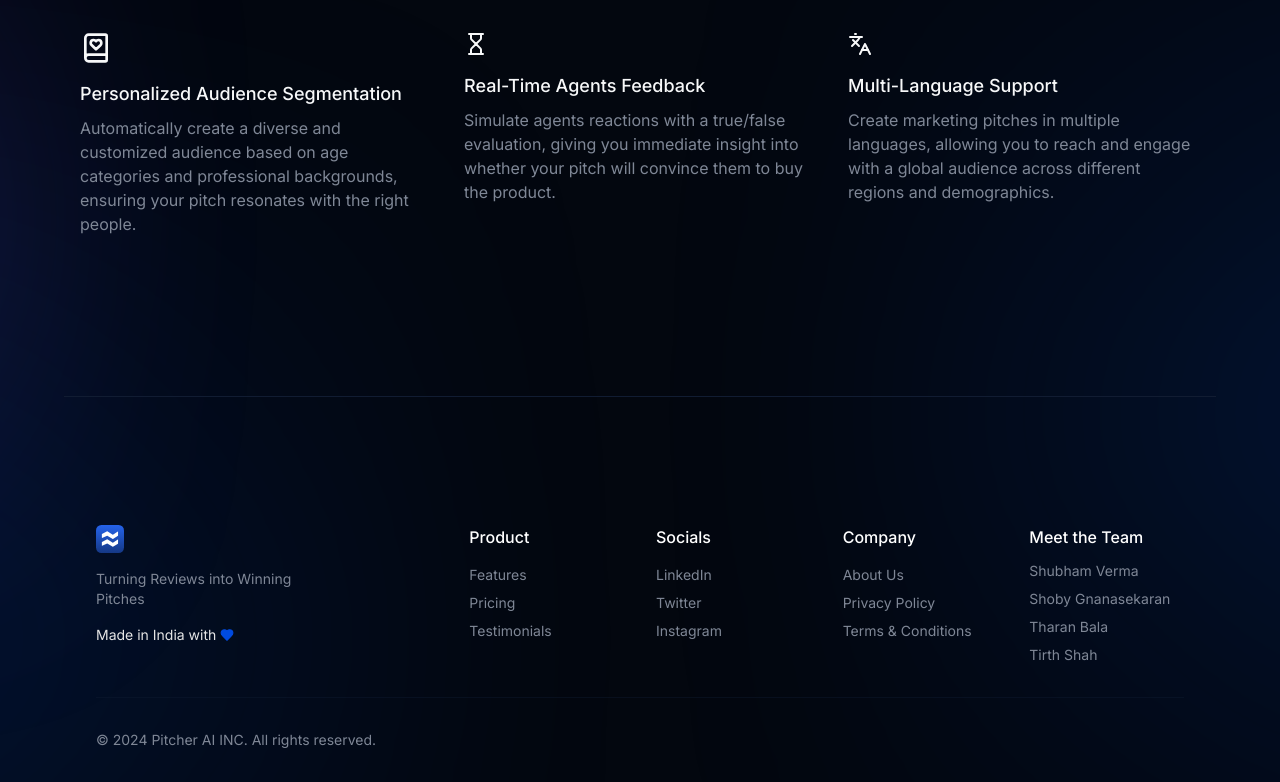
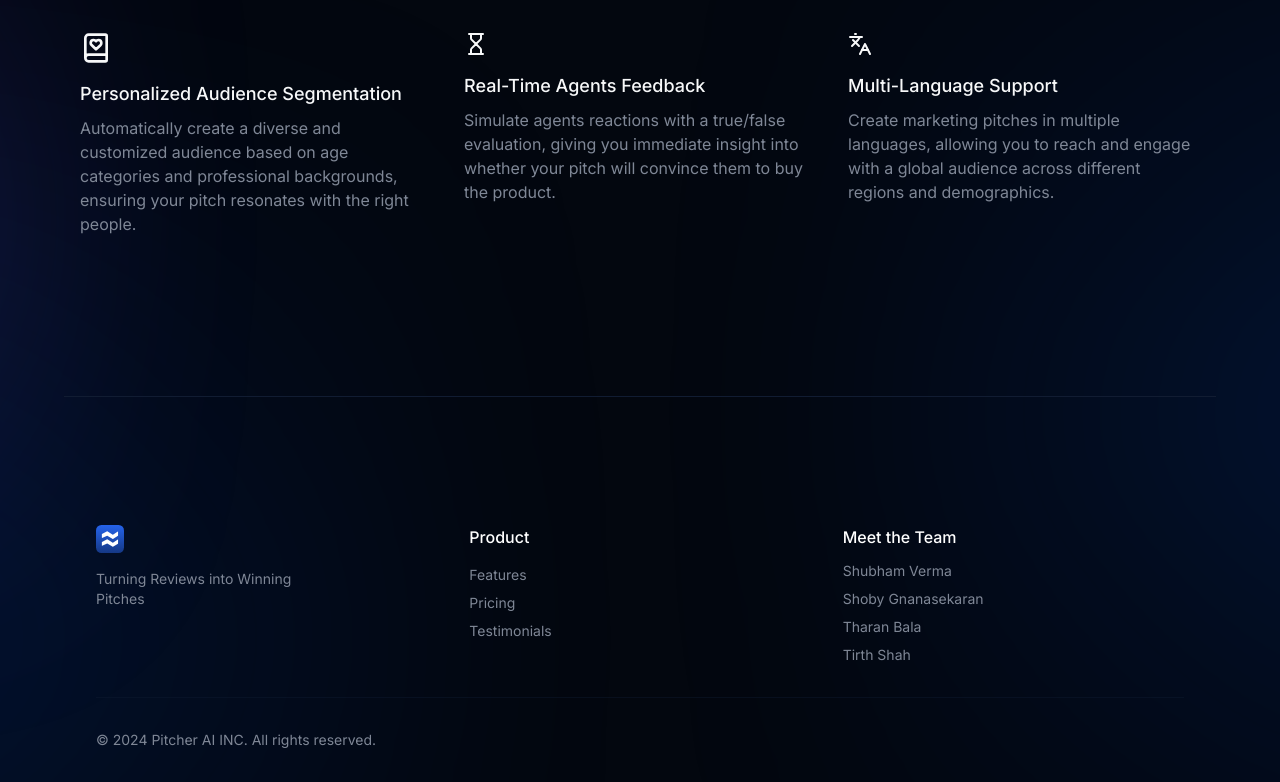
Before and after one commit to Tharanbala/Pitcher-AI, a Next.js app in the folder client/: page / in a window 1280 px wide. Shown: the part 2742-3524 px from the top of the page. Built offline with nearby package versions, Linux system fonts and the light colour scheme.

Commit message:
fix footer text

```diff
--- a/client/src/components/home/navigation/footer.tsx
+++ b/client/src/components/home/navigation/footer.tsx
@@ -16,10 +16,7 @@ const Footer = () => {
           <p className="text-muted-foreground mt-4 text-sm text-start">
           Turning Reviews into Winning Pitches
           </p>
-          <span className="mt-4 text-neutral-200 text-sm flex items-center">
-            Made in India with
-            <Heart className="w-3.5 h-3.5 ml-1 fill-primary text-primary" />
-          </span>
+
         </div>
 
         <div className="grid-cols-2 gap-8 grid mt-16 xl:col-span-2 xl:mt-0">
@@ -53,69 +50,16 @@ const Footer = () => {
                 </li>
               </ul>
             </div>
-            <div className="mt-10 md:mt-0 flex flex-col">
-              <h3 className="text-base font-medium text-white">Socials</h3>
-              <ul className="mt-2 text-sm text-muted-foreground">
-                <li className="mt-2">
-                  <Link
-                    href=""
-                    className="hover:text-foreground transition-all duration-300"
-                  >
-                    LinkedIn
-                  </Link>
-                </li>
-                <li className="mt-2">
-                  <Link
-                    href=""
-                    className="hover:text-foreground transition-all duration-300"
-                  >
-                    Twitter
-                  </Link>
-                </li>
-                <li className="mt-2">
-                  <Link
-                    href=""
-                    className="hover:text-foreground transition-all duration-300"
-                  >
-                    Instagram
-                  </Link>
-                </li>
-              </ul>
-            </div>
+
           </div>
           <div className="md:grid md:grid-cols-2 md:gap-8">
-            <div className="mt-10 md:mt-0 flex flex-col">
-              <h3 className="text-base font-medium text-white">Company</h3>
-              <ul className="mt-4 text-sm text-muted-foreground">
-                <li>
-                  <Link
-                    href=""
-                    className="hover:text-foreground transition-all duration-300"
-                  >
-                    About Us
-                  </Link>
-                </li>
-                <li className="mt-2">
-                  <Link
-                    href=""
-                    className="hover:text-foreground transition-all duration-300"
-                  >
-                    Privacy Policy
-                  </Link>
-                </li>
-                <li className="mt-2">
-                  <Link
-                    href=""
-                    className="hover:text-foreground transition-all duration-300"
-                  >
-                    Terms & Conditions
-                  </Link>
-                </li>
-              </ul>
-            </div>
+
             {/* Team Section */}
             <div className="mt-10 md:mt-0 flex flex-col">
+              <a href='/team'>
               <h3 className="text-base font-medium text-white">Meet the Team</h3>
+              </a>
+
               <ul className="mt-1 text-sm text-muted-foreground">
                 <li className="mt-2">
                   <Link
```
